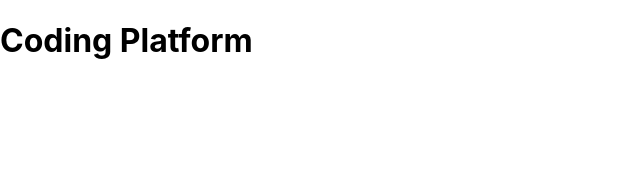
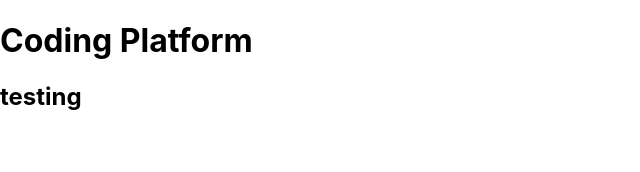
Before and after one commit to Bhavesh588/creativedesigner, a React (Create React App) app: page / in a window 1280 px wide. Shown: the top 172 px of the page, without its empty margins (0-640 px from the left). Built offline with nearby package versions, Linux system fonts and the light colour scheme.

Commit message:
Commiting for testing Prettier

```diff
--- a/src/Pages/CodingPlatform/CodingPlatform.js
+++ b/src/Pages/CodingPlatform/CodingPlatform.js
@@ -4,6 +4,7 @@ const CodingPlatform = () => {
   return (
     <div>
       <h1>Coding Platform</h1>
+                        <h2>testing</h2>
     </div>
   );
 };
```
Also changed, not shown: .prettierrc.js (added).
